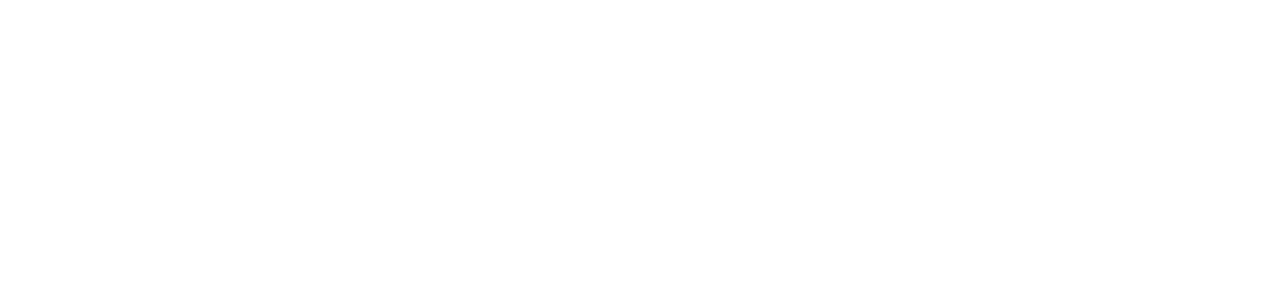
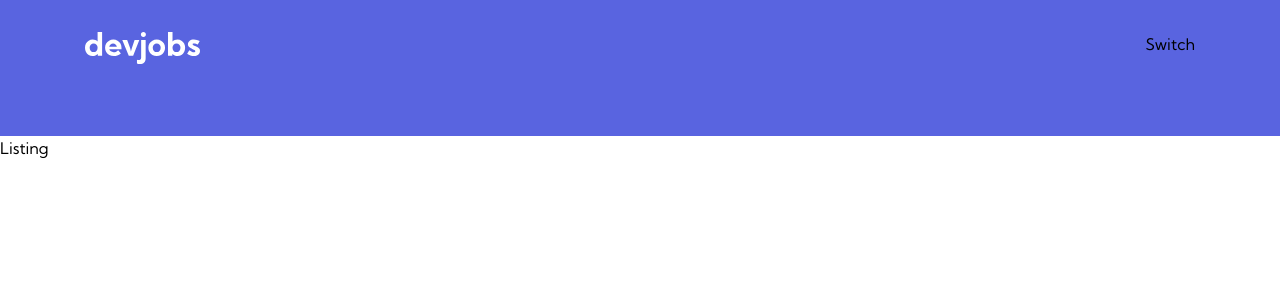
Before and after one commit to gj-wes/devjobs, a Nuxt app: page / in a window 1280 px wide. Shown: the top 300 px of the page. Built offline with nearby package versions, Linux system fonts and the light colour scheme.

Commit message:
Initial setup

```diff
--- a/app.vue
+++ b/app.vue
@@ -1,5 +1,11 @@
+<script setup>
+  useHead({
+    title: 'Devjobs'
+  })
+</script>
 <template>
   <div>
-
+    <TheHeader />
+    <NuxtPage />
   </div>
 </template>
--- /dev/null
+++ b/assets/css/global.css
@@ -0,0 +1,29 @@
+:root {
+  --clr-primary: #5964E0;
+  --clr-primary-400: #939BF4;
+  --clr-neutral-100: #FFFFFF;
+  --clr-neutral-200: #F4F6F8;
+  --clr-neutral-400: #9DAEC2;
+  --clr-neutral-500: #6E8098;
+  --clr-neutral-700: #121721;
+  --clr-neutral-800: #19202D;
+
+}
+
+*,
+*::before,
+*::after {
+  box-sizing: border-box;
+}
+
+body {
+  font-family: 'Kumbh Sans', sans-serif;
+}
+
+.container {
+  --max-width: 1110px;
+  --padding: 1.5rem;
+
+  width: min(var(--max-width), 100% - (var(--padding) * 2));
+  margin-inline: auto;
+}
--- /dev/null
+++ b/assets/css/reset.css
@@ -0,0 +1,66 @@
+/* https://piccalil.li/blog/a-modern-css-reset */
+
+/* Box sizing rules */
+*,
+*::before,
+*::after {
+  box-sizing: border-box;
+}
+
+/* Remove default margin */
+* {
+  margin: 0;
+  padding: 0;
+  font: inherit;
+}
+
+/* Remove list styles on ul, ol elements with a list role, which suggests default styling will be removed */
+ul[role="list"],
+ol[role="list"] {
+  list-style: none;
+}
+
+/* Set core root defaults */
+html:focus-within {
+  scroll-behavior: smooth;
+}
+
+html,
+body {
+  height: 100%;
+}
+
+/* Set core body defaults */
+body {
+  text-rendering: optimizeSpeed;
+  line-height: 1.5;
+}
+
+/* A elements that don't have a class get default styles */
+a:not([class]) {
+  text-decoration-skip-ink: auto;
+}
+
+/* Make images easier to work with */
+img,
+picture,
+svg {
+  max-width: 100%;
+  display: block;
+}
+
+/* Remove all animations, transitions and smooth scroll for people that prefer not to see them */
+@media (prefers-reduced-motion: reduce) {
+  html:focus-within {
+    scroll-behavior: auto;
+  }
+
+  *,
+  *::before,
+  *::after {
+    animation-duration: 0.01ms !important;
+    animation-iteration-count: 1 !important;
+    transition-duration: 0.01ms !important;
+    scroll-behavior: auto !important;
+  }
+}
--- /dev/null
+++ b/components/JobItem.vue
@@ -0,0 +1,13 @@
+<template>
+  <div>
+
+  </div>
+</template>
+
+<script setup>
+
+</script>
+
+<style scoped>
+
+</style>
--- /dev/null
+++ b/components/TheButton.vue
@@ -0,0 +1,13 @@
+<template>
+  <div>
+
+  </div>
+</template>
+
+<script setup>
+
+</script>
+
+<style scoped>
+
+</style>
--- /dev/null
+++ b/components/TheFilterForm.vue
@@ -0,0 +1,13 @@
+<template>
+  <div>
+
+  </div>
+</template>
+
+<script setup>
+
+</script>
+
+<style scoped>
+
+</style>
--- /dev/null
+++ b/components/TheHeader.vue
@@ -0,0 +1,27 @@
+<template>
+  <header>
+    <div class="container">
+      <img src="~assets/desktop/logo.svg" alt="Devjobs logo" class="logo">
+      <div>
+        Switch
+      </div>
+    </div>
+  </header>
+</template>
+
+<style scoped>
+  header {
+    background-color: var(--clr-primary);
+  }
+  .container {
+    display: flex;
+    justify-content: space-between;
+    align-items: flex-start;
+
+    padding: 2rem 0 4.5rem 0;
+  }
+
+  .logo {
+    width: 115px;
+  }
+</style>
--- /dev/null
+++ b/components/TheThemeSwitch.vue
@@ -0,0 +1,13 @@
+<template>
+  <div>
+
+  </div>
+</template>
+
+<script setup>
+
+</script>
+
+<style scoped>
+
+</style>
--- a/nuxt.config.ts
+++ b/nuxt.config.ts
@@ -5,5 +5,12 @@
     head: {
       link: [{ rel: 'icon', type: 'image/png', href: '/favicon.png' }]
     }
+  },
+  css: ['@/assets/css/reset.css', '@/assets/css/global.css'],
+  modules: ['@nuxtjs/google-fonts'],
+  googleFonts: {
+    families: {
+      'Kumbh+Sans': [400, 700]
+    }
   }
 })
--- a/package.json
+++ b/package.json
@@ -10,6 +10,7 @@
   },
   "devDependencies": {
     "@nuxt/devtools": "latest",
+    "@nuxtjs/google-fonts": "^3.0.2",
     "@types/node": "^18.17.3",
     "nuxt": "^3.6.5"
   }
--- /dev/null
+++ b/pages/index.vue
@@ -0,0 +1,12 @@
+<script setup>
+// get all listings
+// manage filters
+</script>
+<template>
+  <main>
+    Listing
+    <!-- filter form -->
+    <!-- listings -->
+    <!-- load more button -->
+  </main>
+</template>
--- /dev/null
+++ b/pages/jobs/[id].vue
@@ -0,0 +1,10 @@
+<script setup>
+// get job details by id
+</script>
+<template>
+  <div>
+    <!-- company info -->
+    <!-- job details -->
+    <!-- sticky 'apply now' footer -->
+  </div>
+</template>
```
Also changed, not shown: 1 other file (tests, documents, lock files or other folders).
